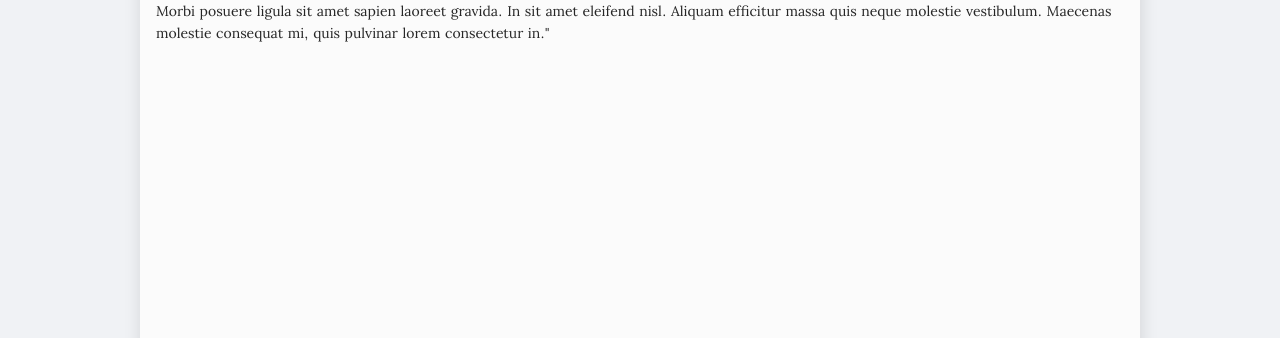
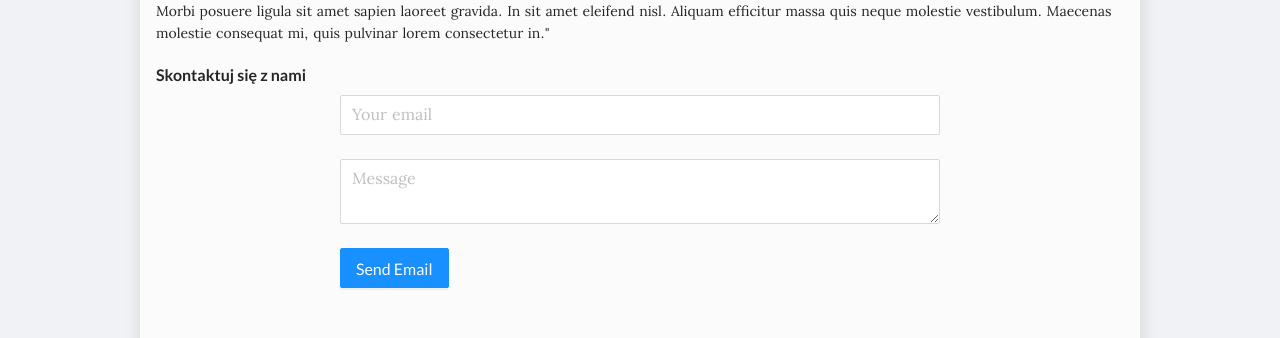
Before and after one commit to Darono87/przychodnia-FE, a React app: page / in a window 1280 px wide. Shown: the part 319-657 px from the top of the page. Built offline with nearby package versions, Linux system fonts and the light colour scheme.

Commit message:
mail send form

```diff
--- /dev/null
+++ b/src/modules/home/EmailForm/EmailForm.jsx
@@ -0,0 +1,46 @@
+import { Space, Button } from 'antd';
+import { Form, Formik } from 'formik';
+import { object, string } from 'yup';
+import React from 'react';
+import { REQUEST_STATUS } from 'strings';
+import { displaySnackbar } from 'utils';
+import EmailService from 'services/email';
+import { TextField, TextArea } from '../../../components';
+
+const initialValues = { mail: '', message: '' };
+
+const validationSchema = object().shape({
+  mail: string().required().email(),
+  message: string().required(),
+});
+
+const EmailForm = () => {
+  return (
+    <Formik
+      initialValues={initialValues}
+      validationSchema={validationSchema}
+      onSubmit={async values => {
+        const { status, error } = await EmailService.send(values);
+        if (status === REQUEST_STATUS.ERROR)
+          displaySnackbar('error', `Request has failed: ${error.message}`);
+        else displaySnackbar('success', 'Email has been sent');
+      }}>
+      {({ submitForm }) => (
+        <Form>
+          <Space
+            size="large"
+            direction="vertical"
+            style={{ width: '60%', marginLeft: '20%' }}>
+            <TextField name="mail" placeholder="Your email" />
+            <TextArea name="message" placeholder="Message" />
+            <Button onClick={submitForm} size="large" type="primary">
+              Send Email
+            </Button>
+          </Space>
+        </Form>
+      )}
+    </Formik>
+  );
+};
+
+export default EmailForm;
--- /dev/null
+++ b/src/modules/home/EmailForm/index.js
@@ -0,0 +1 @@
+export { default } from './EmailForm.jsx';
--- a/src/modules/home/home.jsx
+++ b/src/modules/home/home.jsx
@@ -8,6 +8,7 @@ import businessPhoto1 from 'assets/przychodnia1.jpg';
 import businessPhoto2 from 'assets/przychodnia2.jpg';
 // @ts-ignore
 import businessPhoto3 from 'assets/przychodnia3.jpg';
+import EmailForm from './EmailForm';
 
 const { Content } = Layout;
 
@@ -56,6 +57,8 @@ const Home = () => {
           vestibulum. Maecenas molestie consequat mi, quis pulvinar lorem
           consectetur in."
         </Typography.Paragraph>
+        <Typography.Title level={5}>Skontaktuj się z nami</Typography.Title>
+        <EmailForm />
       </Content>
       <Footer />
     </Layout>
--- /dev/null
+++ b/src/services/email.js
@@ -0,0 +1,20 @@
+/*
+user1
+Abc Def
+Qwerty1234 */
+
+import axios from 'axios';
+import { ENDPOINT, REQUEST_STATUS } from 'strings';
+
+class EmailService {
+  static async send(formValues) {
+    try {
+      const { data } = await axios.post(ENDPOINT.sendEmail, formValues);
+      return { status: REQUEST_STATUS.SUCCESS, data };
+    } catch (error) {
+      return { status: REQUEST_STATUS.ERROR, error };
+    }
+  }
+}
+
+export default EmailService;
--- a/src/strings.js
+++ b/src/strings.js
@@ -6,6 +6,7 @@ const APPOINTMENT_CONTROLLER = 'appointments';
 const EXAMINATION_CODE_CONTROLLER = 'examinationCodes';
 const PHYSICAL_EXAMINATION_CONTROLLER = 'physicalExaminations';
 const LAB_EXAMINATION_CONTROLLER = 'labExaminations';
+const EMAIL_CONTROLLER = 'mails';
 
 const createURL = (controller, endpoint) =>
   `${API_BASE_URL}/${controller}${endpoint ? `/${endpoint}` : ''}`;
@@ -20,6 +21,7 @@ export const ENDPOINT = {
   getUsersByRoleSuggestions: createURL(USER_CONTROLLER, 'suggestions'),
   getPatientsSuggestions: createURL(PATIENT_CONTROLLER, 'suggestions'),
   scheduleAppointment: createURL(APPOINTMENT_CONTROLLER),
+  sendEmail: createURL(EMAIL_CONTROLLER),
   getAppointments: createURL(APPOINTMENT_CONTROLLER),
   cancelAppointment: createURL(APPOINTMENT_CONTROLLER, 'cancel'),
   getAppointmentsSuggestions: createURL(APPOINTMENT_CONTROLLER, 'suggestions'),
```
